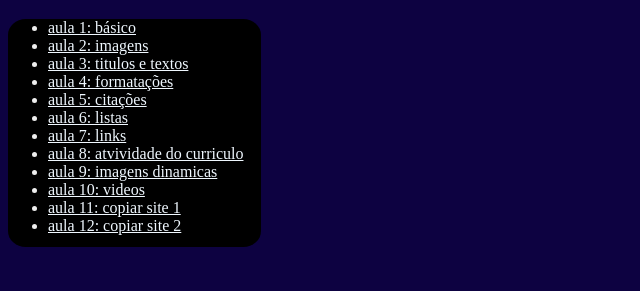
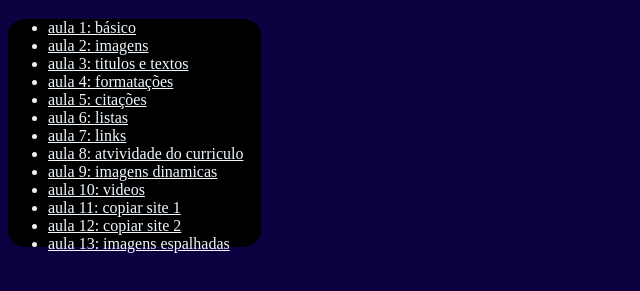
Before and after one commit to ayrtonEsilva/MENU-DE-ATIVIDADES, a plain HTML site: page index.html in a window 1280 px wide. Shown: the part 61-352 px from the top of the page, without its empty margins (0-640 px from the left). Drawn offline with Linux system fonts and the light colour scheme.

Commit message:
Update index.html

```diff
--- a/index.html
+++ b/index.html
@@ -31,6 +31,7 @@
             <li><a href="HTML AULA 10 VIDEOS/" target="blank">aula 10: videos</a></li>
             <li><a href="HTML AULA 11 COPIAR SITE/" target="blank">aula 11: copiar site 1</a></li>
             <li><a href="HTML AULA 12 CSS FORA/" target="blank">aula 12: copiar site 2</a></li>
+            <li><a href="HTML AULA 13 IMAGENS ESPALHADAS/" target="blank">aula 13: imagens espalhadas</a></li>
         </UL>
     </div>
 </body>
```
